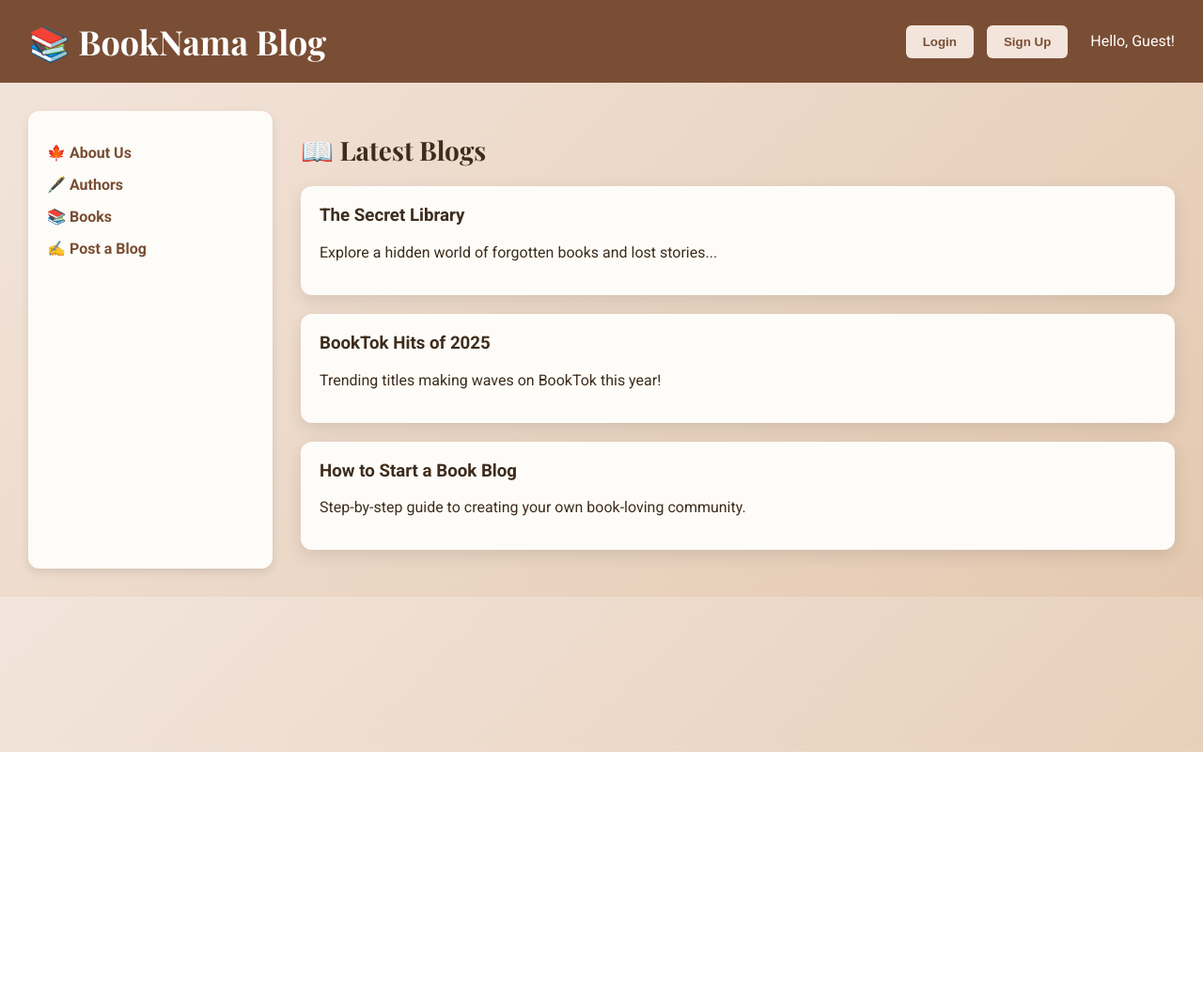
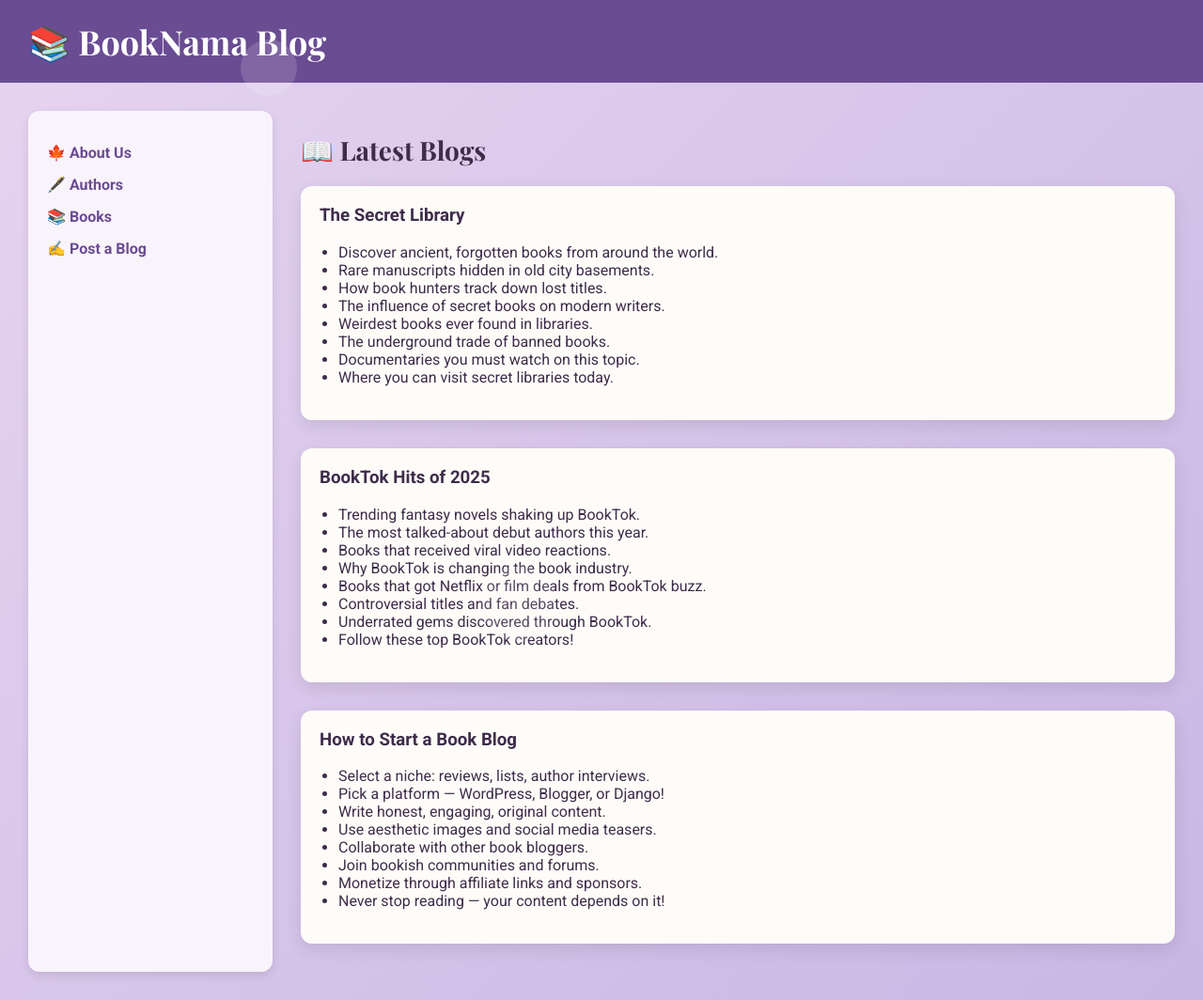
Before and after one commit to niyati2912/BOOKNAMA_BLOG, a Django app: page / in a window 1280 px wide. Shown: the whole page at 94% size. Before the commit the page ends 800 px from the top, so only its background shows below. Run offline with Django 4.2, Linux system fonts and the light colour scheme.

```diff
--- a/BOOKNAMA_BLOG/urls.py
+++ b/BOOKNAMA_BLOG/urls.py
@@ -8,7 +8,7 @@ urlpatterns = [
     path('admin/', admin.site.urls),
     path('', views.frontpage, name='frontpage'),  # Direct view
     path('blog/', include('blog.urls')),          # Blog URLs
-]
+]+ static(settings.MEDIA_URL, document_root=settings.MEDIA_ROOT)
 
 if settings.DEBUG:
     urlpatterns += static(settings.MEDIA_URL, document_root=settings.MEDIA_ROOT)
--- a/blog/templates/blog/frontpage.html
+++ b/blog/templates/blog/frontpage.html
@@ -5,50 +5,141 @@
   <meta charset="UTF-8">
   <title>📚 BookNama Blog</title>
   <link href="https://fonts.googleapis.com/css2?family=Roboto:wght@400;700&family=Playfair+Display:wght@700&display=swap" rel="stylesheet">
+  <style>
+    body {
+      margin: 0;
+      font-family: 'Roboto', sans-serif;
+      background: linear-gradient(135deg, #e6d4f0, #c9b6e4);
+      color: #3e2c4a;
+      overflow-x: hidden;
+    }
+    .header {
+      background-color: #6a4c93;
+      color: #fff;
+      padding: 20px 30px;
+      display: flex;
+      justify-content: space-between;
+      align-items: center;
+    }
+    .header h1 {
+      margin: 0;
+      font-family: 'Playfair Display', serif;
+      font-size: 36px;
+    }
+    .sidebar {
+      width: 220px;
+      background: #f9f4fb;
+      padding: 20px;
+      border-radius: 12px;
+      box-shadow: 0 4px 10px rgba(0,0,0,0.1);
+    }
+    .sidebar a {
+      color: #6a4c93;
+      text-decoration: none;
+      font-weight: bold;
+      display: block;
+      margin: 15px 0;
+    }
+    .main {
+      flex: 1;
+      margin-left: 30px;
+    }
+    .card {
+      background: #fdfcf8;
+      padding: 20px;
+      border-radius: 12px;
+      box-shadow: 0 6px 18px rgba(0,0,0,0.1);
+      margin-bottom: 30px;
+    }
+    .card h3 {
+      margin-top: 0;
+    }
+    .card ul {
+      padding-left: 20px;
+    }
+    .bubble {
+      position: absolute;
+      border-radius: 50%;
+      background: rgba(255, 255, 255, 0.15);
+      animation: float 20s infinite ease-in-out;
+    }
+    @keyframes float {
+      0% { transform: translateY(0); }
+      50% { transform: translateY(-50px); }
+      100% { transform: translateY(0); }
+    }
+  </style>
 </head>
-<body style="margin: 0; font-family: 'Roboto', sans-serif; background: linear-gradient(135deg, #f3e5dc, #e4c9b0); color: #3e2c1c;">
 
-<div style="background-color: #7a4e34; color: #fff; padding: 20px 30px; display: flex; justify-content: space-between; align-items: center;">
-  <h1 style="margin: 0; font-family: 'Playfair Display', serif; font-size: 36px;">📚 BookNama Blog</h1>
-  <div>
-    <button onclick="login()" style="background: #f3e5dc; color: #7a4e34; padding: 10px 18px; margin-right: 10px; border: none; border-radius: 6px; cursor: pointer; font-weight: bold;">Login</button>
-    <button onclick="signup()" style="background: #f3e5dc; color: #7a4e34; padding: 10px 18px; border: none; border-radius: 6px; cursor: pointer; font-weight: bold;">Sign Up</button>
-    <span id="username" style="margin-left: 20px; font-size: 16px;">Hello, Guest!</span>
-  </div>
+<body>
+
+<div class="header">
+  <h1>📚 BookNama Blog</h1>
 </div>
 
 <div style="display: flex; padding: 30px;">
 
-  <div style="width: 220px; background: #fdfcf8; padding: 20px; border-radius: 12px; box-shadow: 0 4px 10px rgba(0,0,0,0.1);">
-    <ul style="list-style: none; padding: 0; margin: 0;">
-      <li style="margin: 15px 0;"><a href="#" style="color: #7a4e34; text-decoration: none; font-weight: bold;">🍁 About Us</a></li>
-      <li style="margin: 15px 0;"><a href="#" style="color: #7a4e34; text-decoration: none; font-weight: bold;">🖋️ Authors</a></li>
-      <li style="margin: 15px 0;"><a href="#" style="color: #7a4e34; text-decoration: none; font-weight: bold;">📚 Books</a></li>
-      <li style="margin: 15px 0;"><a href="#" style="color: #7a4e34; text-decoration: none; font-weight: bold;">✍️ Post a Blog</a></li>
-    </ul>
+  <div class="sidebar">
+    <a href="#">🍁 About Us</a>
+    <a href="#">🖋️ Authors</a>
+    <a href="#">📚 Books</a>
+    <a href="#">✍️ Post a Blog</a>
   </div>
 
-  <div style="flex: 1; margin-left: 30px;">
+  <div class="main">
     <h2 style="font-family: 'Playfair Display', serif; font-size: 28px; margin-bottom: 20px;">📖 Latest Blogs</h2>
 
-    <div style="background: #fdfcf8; padding: 20px; border-radius: 12px; box-shadow: 0 6px 18px rgba(0,0,0,0.1); margin-bottom: 20px;">
-      <h3 style="margin-top: 0;">The Secret Library</h3>
-      <p>Explore a hidden world of forgotten books and lost stories...</p>
+    <!-- Blog Card Example -->
+    <div class="card">
+      <h3>The Secret Library</h3>
+      <ul>
+        <li>Discover ancient, forgotten books from around the world.</li>
+        <li>Rare manuscripts hidden in old city basements.</li>
+        <li>How book hunters track down lost titles.</li>
+        <li>The influence of secret books on modern writers.</li>
+        <li>Weirdest books ever found in libraries.</li>
+        <li>The underground trade of banned books.</li>
+        <li>Documentaries you must watch on this topic.</li>
+        <li>Where you can visit secret libraries today.</li>
+      </ul>
     </div>
 
-    <div style="background: #fdfcf8; padding: 20px; border-radius: 12px; box-shadow: 0 6px 18px rgba(0,0,0,0.1); margin-bottom: 20px;">
-      <h3 style="margin-top: 0;">BookTok Hits of 2025</h3>
-      <p>Trending titles making waves on BookTok this year!</p>
+    <div class="card">
+      <h3>BookTok Hits of 2025</h3>
+      <ul>
+        <li>Trending fantasy novels shaking up BookTok.</li>
+        <li>The most talked-about debut authors this year.</li>
+        <li>Books that received viral video reactions.</li>
+        <li>Why BookTok is changing the book industry.</li>
+        <li>Books that got Netflix or film deals from BookTok buzz.</li>
+        <li>Controversial titles and fan debates.</li>
+        <li>Underrated gems discovered through BookTok.</li>
+        <li>Follow these top BookTok creators!</li>
+      </ul>
     </div>
 
-    <div style="background: #fdfcf8; padding: 20px; border-radius: 12px; box-shadow: 0 6px 18px rgba(0,0,0,0.1); margin-bottom: 20px;">
-      <h3 style="margin-top: 0;">How to Start a Book Blog</h3>
-      <p>Step-by-step guide to creating your own book-loving community.</p>
+    <div class="card">
+      <h3>How to Start a Book Blog</h3>
+      <ul>
+        <li>Select a niche: reviews, lists, author interviews.</li>
+        <li>Pick a platform — WordPress, Blogger, or Django!</li>
+        <li>Write honest, engaging, original content.</li>
+        <li>Use aesthetic images and social media teasers.</li>
+        <li>Collaborate with other book bloggers.</li>
+        <li>Join bookish communities and forums.</li>
+        <li>Monetize through affiliate links and sponsors.</li>
+        <li>Never stop reading — your content depends on it!</li>
+      </ul>
     </div>
 
   </div>
 </div>
 
-<script src="{% static 'script.js' %}"></script>
+<!-- Floating Bubbles -->
+<div class="bubble" style="width: 60px; height: 60px; top: 10%; left: 20%;"></div>
+<div class="bubble" style="width: 40px; height: 40px; top: 50%; left: 70%;"></div>
+<div class="bubble" style="width: 80px; height: 80px; top: 80%; left: 40%;"></div>
+<div class="bubble" style="width: 30px; height: 30px; top: 30%; left: 85%;"></div>
+
 </body>
 </html>
--- a/blog/urls.py
+++ b/blog/urls.py
@@ -2,12 +2,11 @@ from django.urls import path
 from . import views
 
 urlpatterns = [
-    path('', views.frontpage, name='frontpage'),               # Frontpage
-    path('posts/', views.post_list, name='post_list'),          # Post List
-    path('post/<int:post_id>/', views.post_detail, name='post_detail'),  # Post Detail
-
-    # User Authentication URLs
-    path('signup/', views.signup_view, name='signup'),          # Sign Up
-    path('login/', views.login_view, name='login'),             # Log In
-    path('logout/', views.logout_view, name='logout'),          # Log Out
+    path('', views.frontpage, name='frontpage'),
+    path('posts/', views.post_list, name='post_list'),
+    path('post/<int:post_id>/', views.post_detail, name='post_detail'),
+    path('post_blog/', views.post_blog, name='post_blog'),  # Add this path for blog posting
+    path('signup/', views.signup_view, name='signup'),
+    path('login/', views.login_view, name='login'),
+    path('logout/', views.logout_view, name='logout'),
 ]
--- a/blog/views.py
+++ b/blog/views.py
@@ -2,6 +2,7 @@ from django.shortcuts import render, get_object_or_404, redirect
 from django.contrib.auth.forms import UserCreationForm, AuthenticationForm
 from django.contrib.auth import login, logout, authenticate
 from .models import BlogPost
+from .forms import BlogPostForm  # Import the BlogPostForm
 
 # Blog Views
 def frontpage(request):
@@ -14,6 +15,20 @@ def post_list(request):
 def post_detail(request, post_id):
     post = get_object_or_404(BlogPost, id=post_id)
     return render(request, 'blog/post_detail.html', {'post': post})
+
+from django.shortcuts import render, redirect
+from .forms import BlogPostForm  # Make sure this form exists
+
+def post_blog(request):
+    if request.method == 'POST':
+        form = BlogPostForm(request.POST, request.FILES)
+        if form.is_valid():
+            blog = form.save()
+            return render(request, 'blog/post_blog.html', {'form': BlogPostForm(), 'latest_post': blog})
+    else:
+        form = BlogPostForm()
+
+    return render(request, 'blog/post_blog.html', {'form': form})
 
 # User Authentication Views
 def signup_view(request):
```
Also changed, not shown: blog/forms.py (added, +22 -0 lines), blog/templates/blog/login.html (+78 -15 lines), blog/templates/blog/post_blog.html (added, +148 -0 lines), blog/templates/blog/signup.html (+83 -14 lines).
